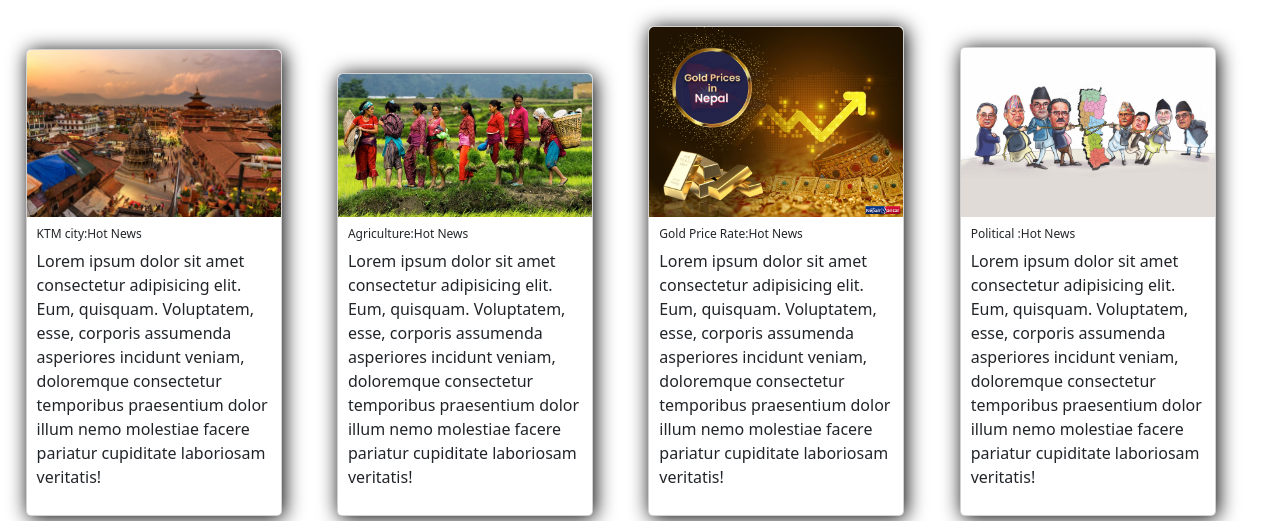
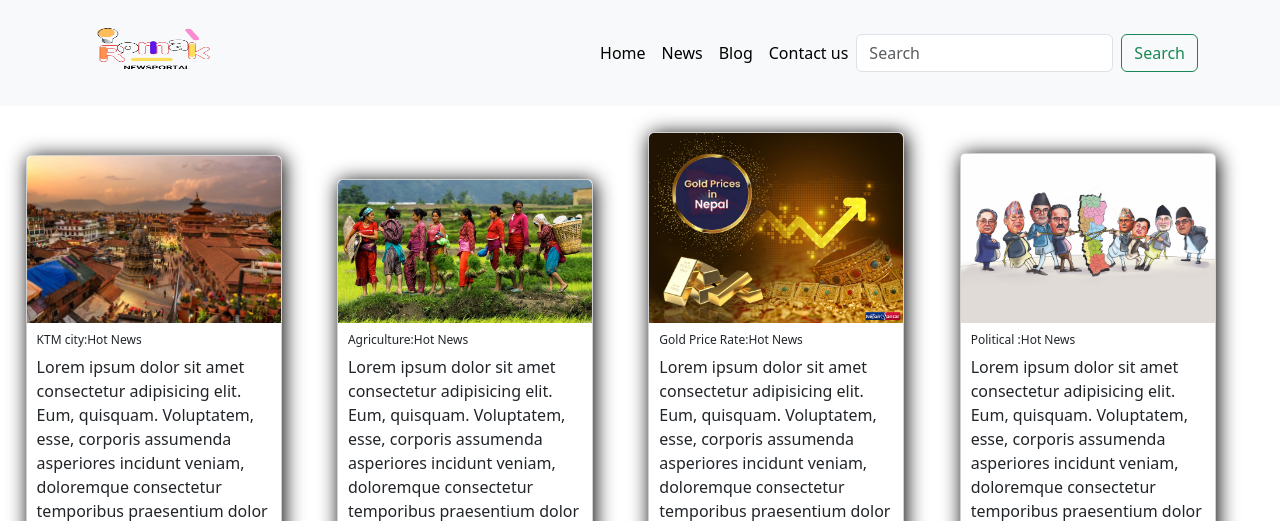
Before and after one commit to romakmaharjan/Newsportalwebsite, a PHP site: page /news.php in a window 1280 px wide. Shown: the top 521 px of the page. Run offline with PHP 8.4, Linux system fonts and the light colour scheme; some libraries are stand-ins or nearby versions.

Commit message:
code updates

```diff
--- a/footer.php
+++ b/footer.php
@@ -1,3 +1,7 @@
+<?php
+require_once "header.php";
+?>
+
 <head>
     <title>Footer PHP</title>
     <link rel="stylesheet" href="./css/bootstrap.css">
--- a/header.php
+++ b/header.php
@@ -34,16 +34,16 @@
             <div class="collapse navbar-collapse" id="navbarSupportedContent">
                 <ul class="navbar-nav ms-auto">
                     <li class="nav-item">
-                        <a class="nav-link active" aria-current="page" href="#">Home</a>
+                        <a class="nav-link active" aria-current="page" href="./index.php">Home</a>
                     </li>
                     <li class="nav-item">
-                        <a class="nav-link active" href="#">News</a>
+                        <a class="nav-link active" href="./news.php">News</a>
                     </li>
                     <li class="nav-item">
                         <a class="nav-link active" href="#">Blog</a>
                     </li>
                     <li class="nav-item">
-                        <a class="nav-link active" href="#">Contact us</a>
+                        <a class="nav-link active" href="./footer.php">Contact us</a>
                     </li>
                     <!-- <li class="nav-item dropdown">
                         <a class="nav-link dropdown-toggle" href="#" id="navbarDropdown" role="button"
--- a/news.php
+++ b/news.php
@@ -1,3 +1,6 @@
+<?php
+require_once "header.php";
+?>
 <!DOCTYPE html>
 <html lang="en">
 
```
